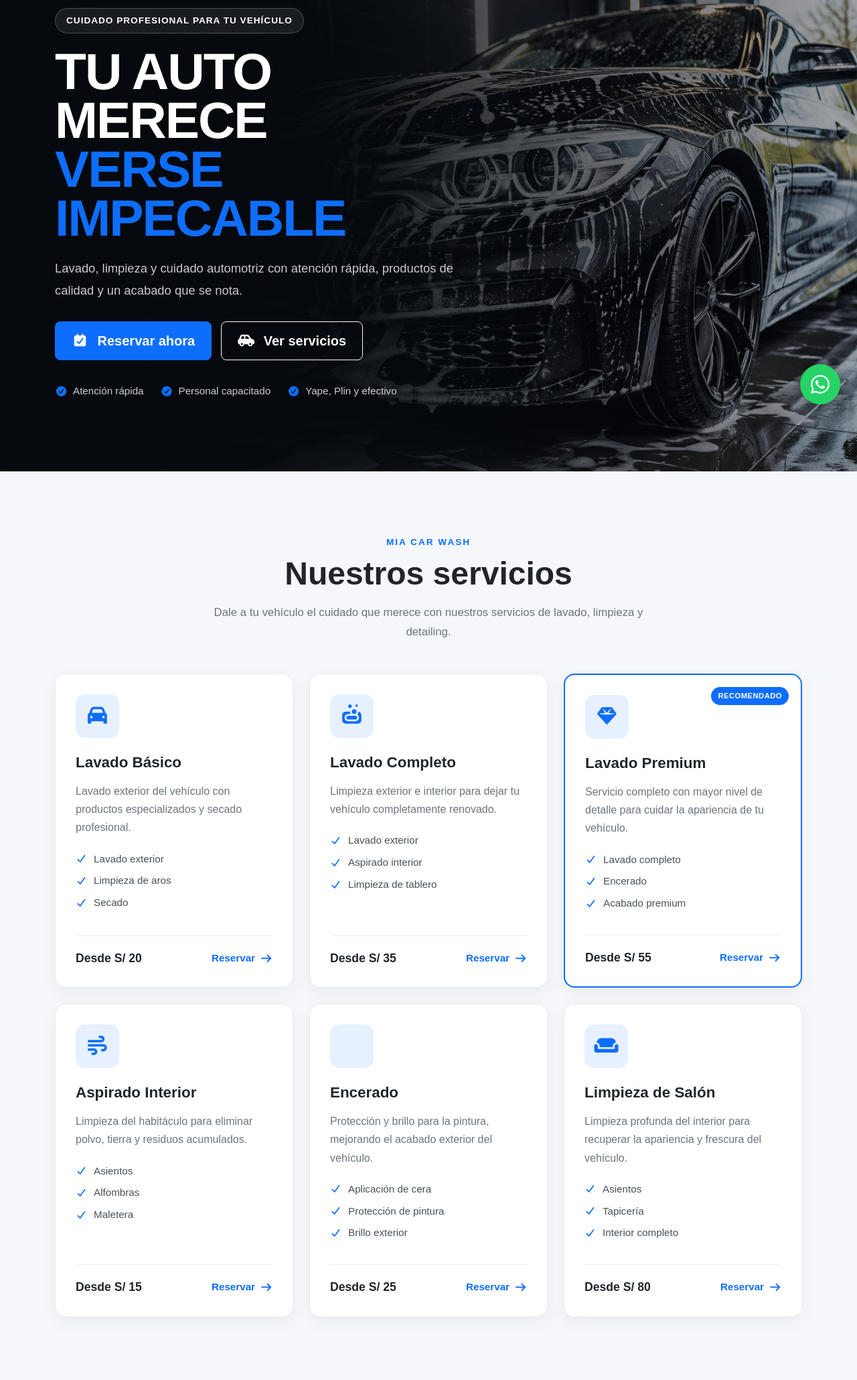
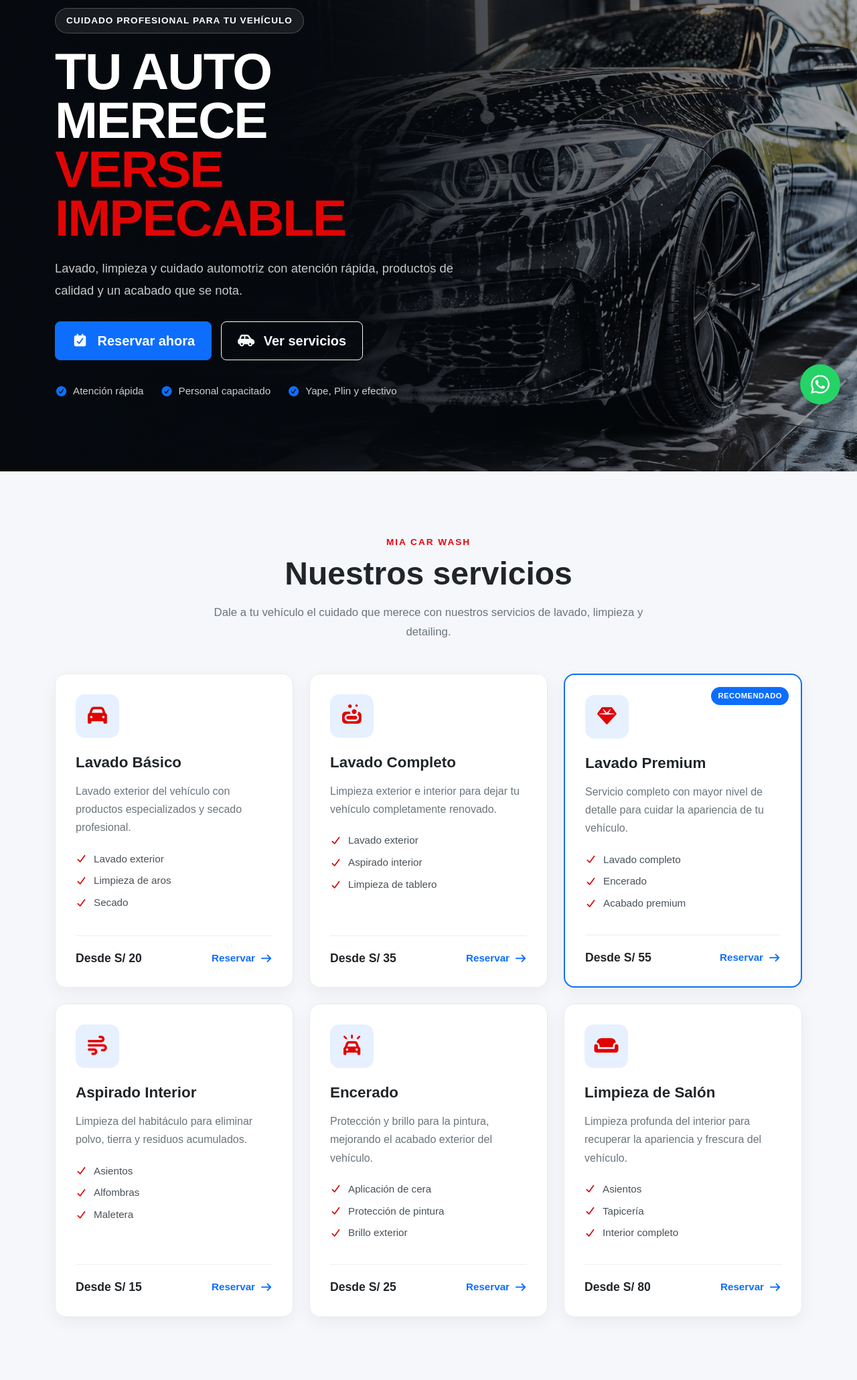
Before and after one commit to william3198/carwash, a Django app: page / in a window 1280 px wide. Shown: the part 171-2232 px from the top of the page at 67% size. Run offline with Django 5.2, Linux system fonts and the light colour scheme; some libraries are stand-ins or nearby versions.

Commit message:
cambio color

```diff
--- a/carwash/core/static/core/css/style.css
+++ b/carwash/core/static/core/css/style.css
@@ -204,7 +204,7 @@ footer a:hover {
 .hero-title span {
     display: block;
 
-    color: #0d6efd;
+    color: #e00505;
 }
 
 
@@ -279,7 +279,7 @@ footer a:hover {
 
     margin-bottom: 8px;
 
-    color: #0d6efd;
+    color: #eb030f;
 
     font-size: 0.85rem;
     font-weight: 700;
@@ -440,7 +440,7 @@ footer a:hover {
     background:
         rgba(13, 110, 253, 0.10);
 
-    color: #0d6efd;
+    color: #e10101;
 
     font-size: 1.8rem;
 }
@@ -494,7 +494,7 @@ footer a:hover {
 
 
 .service-list i {
-    color: #0d6efd;
+    color: #d80404;
 
     font-size: 0.85rem;
 }
--- a/carwash/core/templates/core/index.html
+++ b/carwash/core/templates/core/index.html
@@ -375,7 +375,7 @@ Inicio | Mia Car Wash
 
                     <div class="service-icon">
 
-                        <i class="fa-solid fa-sparkles"></i>
+                        <i class="fa-solid fa-car-on"></i>
 
                     </div>
 
```
